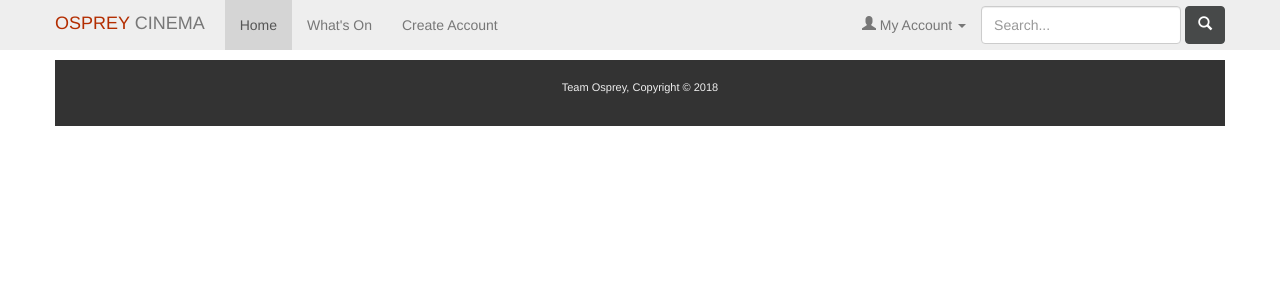
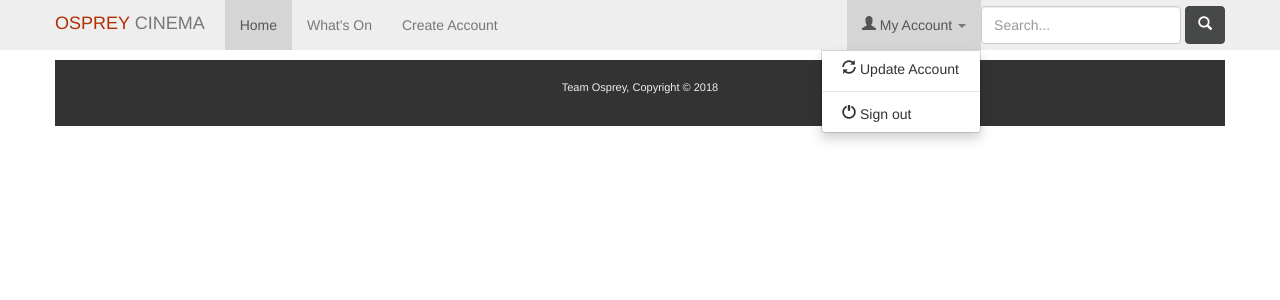
Before and after one commit to DanielAves/Cinema-Application, a Flask app: page /movie in a window 1280 px wide, after a click on "My Account". Shown: the top 300 px of the page. Run offline with Flask 2, Linux system fonts and the light colour scheme; data that the repository does not hold is empty.

Commit message:
Added hrefs to make drop down on the base.html work

```diff
--- a/website/app/templates/base.html
+++ b/website/app/templates/base.html
@@ -89,11 +89,11 @@
 
                    <ul class="nav navbar-nav pull-right">
                        <li class="dropdown">
-                           <a href="#" class="dropdown-toggle" data-toggle="dropdown"><span class="glyphicon glyphicon-user"></span> My Account <strong class="caret"></strong></a>
+                           <a class="dropdown-toggle" data-toggle="dropdown"><span class="glyphicon glyphicon-user"></span> My Account <strong class="caret"></strong></a>
                            <ul class="dropdown-menu">
-                               <li><a href="#"><span class="glyphicon glyphicon-refresh"></span> Update Account </a> </li>
+                               <li><a href="/myaccount"><span class="glyphicon glyphicon-refresh"></span> Update Account </a> </li>
                                <li class="divider"></li>
-                               <li><a href="#"><span class="glyphicon glyphicon-off"></span> Sign out</a></li>
+                               <li><a href="/logout"><span class="glyphicon glyphicon-off"></span> Sign out</a></li>
                            </ul>
                        </li>
                    </ul>
--- a/website/app/templates/movie.html
+++ b/website/app/templates/movie.html
@@ -2,8 +2,10 @@
 {% block content %}
 
 {% for each in film %}
-      <div id="des  c"> <p>{{ each.film_name}}</p> </div>            <!--  displays a records values -->
+      <div id="des  c"> <h2>{{ each.film_name}} - {{each.film_runtime}} Minutes</h2> </div>            <!--  displays a records values -->
+      <div id="des  c"> <p>{{ each.film_description}}</p> </div>
       <!-- <div id="desc"> <p>{{ each.firstname }}</p> </div> -->
+      <hr>
 {%endfor%}
 
 {% endblock %}
```
